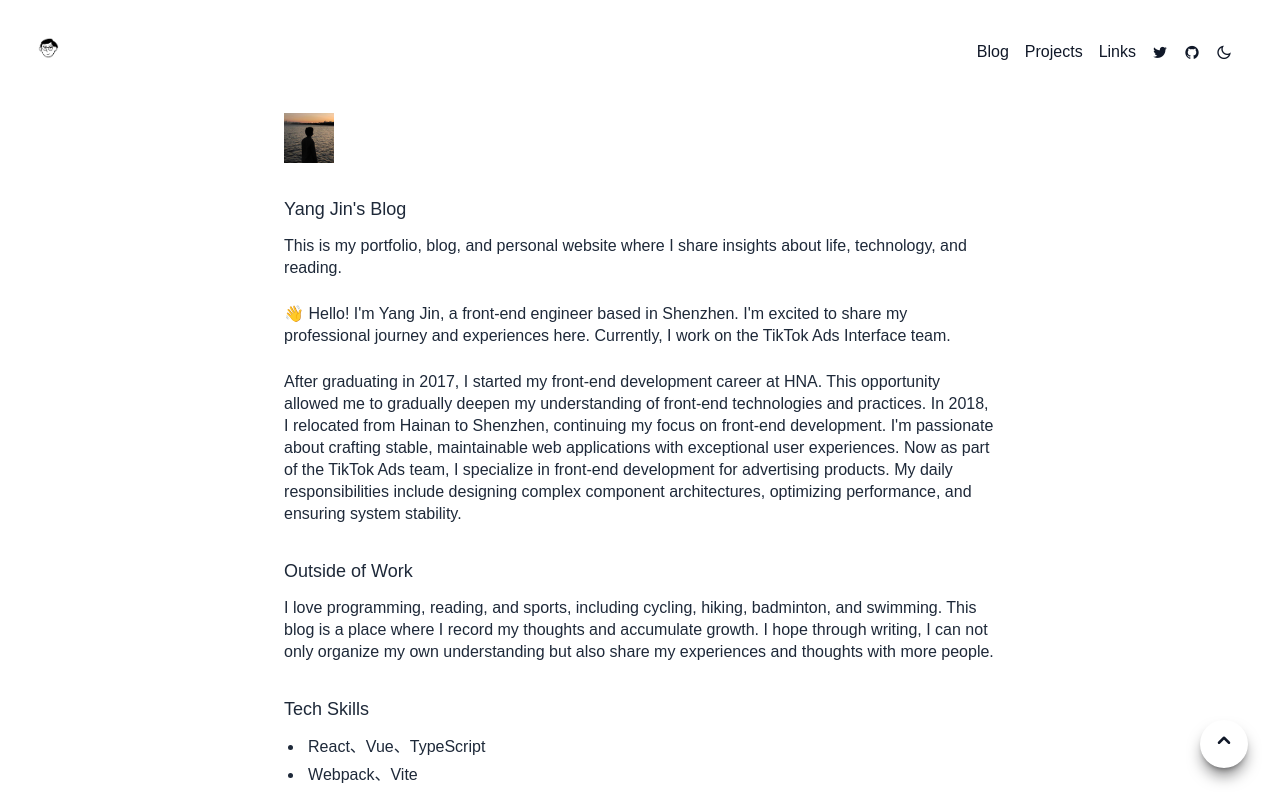
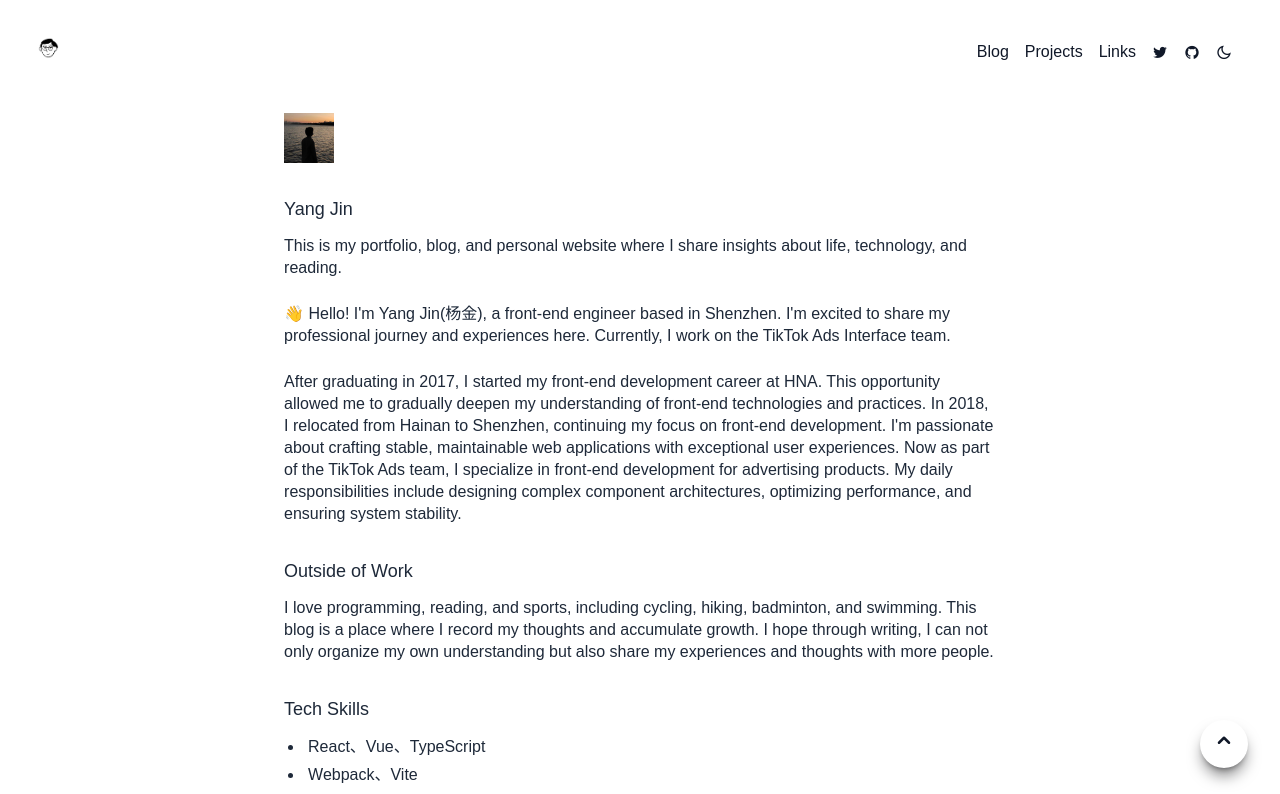
Before and after one commit to niexia/niexia.github.io, a Next.js app: page / in a window 1280 px wide. Shown: the top 794 px of the page. Built offline with nearby package versions, Linux system fonts and the light colour scheme.

Commit message:
docs: update personal information in homepage

```diff
--- a/app/page.mdx
+++ b/app/page.mdx
@@ -1,9 +1,9 @@
 <img src="/avatar.jpeg" className='pt-10' alt="avatar" width={50} height={50}/>
 
-### Yang Jin's Blog
+### Yang Jin
 This is my portfolio, blog, and personal website where I share insights about life, technology, and reading.
 
-👋 Hello! I'm Yang Jin, a front-end engineer based in Shenzhen. I'm excited to share my professional journey and experiences here. Currently, I work on the TikTok Ads Interface team.
+👋 Hello! I'm Yang Jin(杨金), a front-end engineer based in Shenzhen. I'm excited to share my professional journey and experiences here. Currently, I work on the TikTok Ads Interface team.
 
 After graduating in 2017, I started my front-end development career at HNA. This opportunity allowed me to gradually deepen my understanding of front-end technologies and practices.
 In 2018, I relocated from Hainan to Shenzhen, continuing my focus on front-end development. I'm passionate about crafting stable, maintainable web applications with exceptional user experiences.
```
